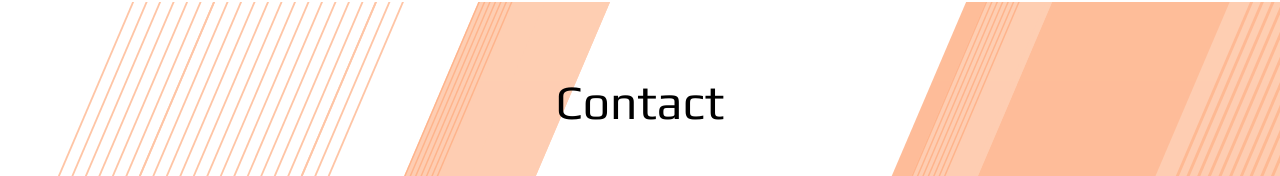
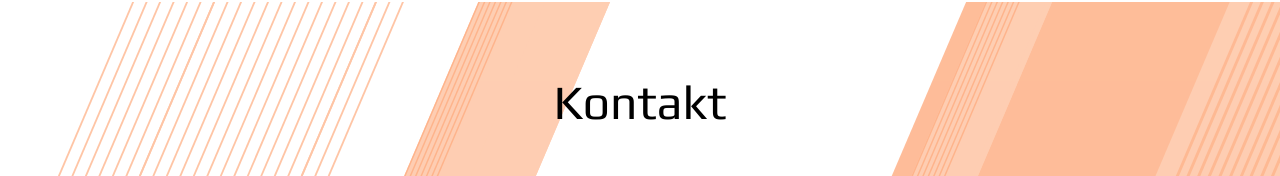
Before and after one commit to SchmittYannic/portfolio_ys, a React (Vite) app: page / in a window 1280 px wide. Shown: the part 3222-3398 px from the top of the page. Built offline with nearby package versions, Linux system fonts and the light colour scheme.

Commit message:
Added english text for Contact Section

```diff
--- a/src/components/Contact.tsx
+++ b/src/components/Contact.tsx
@@ -129,13 +129,15 @@ const ContactForm = (): ReactElement => {
 }
 
 const Contact = (): ReactElement => {
+    const { lang } = useContext(SettingsContext);
+
     return (
         <section id="contact" className="w-full min-h-[840px] h-screen relative overflow-x-hidden" tabIndex={-1}>
             <ContactsBg />
 
             <div className="py-16 max-w-[500px] lg:w-[50%] sm:w-[75%] w-full absolute top-[50%] left-[50%] -translate-x-1/2 -translate-y-1/2">
                 <h2 className="mb-16 text-5xl text-center dark:text-darkTextPrimary text-textPrimary">
-                    Contact
+                    {lang === "de" ? TextContent.german.contact : TextContent.english.contact}
                 </h2>
 
                 <div className="mx-auto p-10 rounded-xl dark:bg-darkBaseSecondary bg-baseSecondary">
--- a/tailwind.config.js
+++ b/tailwind.config.js
@@ -7,7 +7,7 @@ export default {
             colors: {
                 base: "#fff",
                 baseSecondary: "#e8e8e8",
-                baseTertiary: "#e6e6e6",
+                baseTertiary: "#f0f0f0",
                 textPrimary: "#000000",
                 actionBlue: {
                     900: "#1d9bf0",
```
